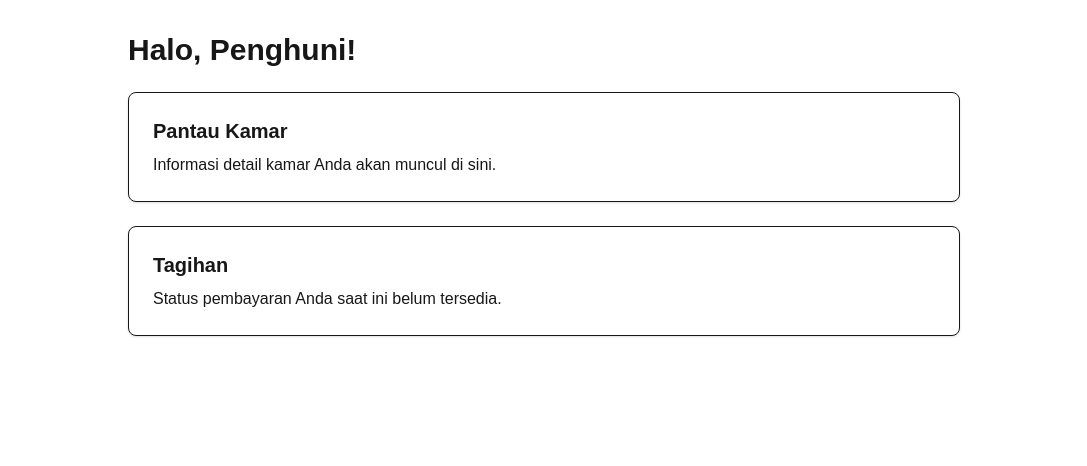
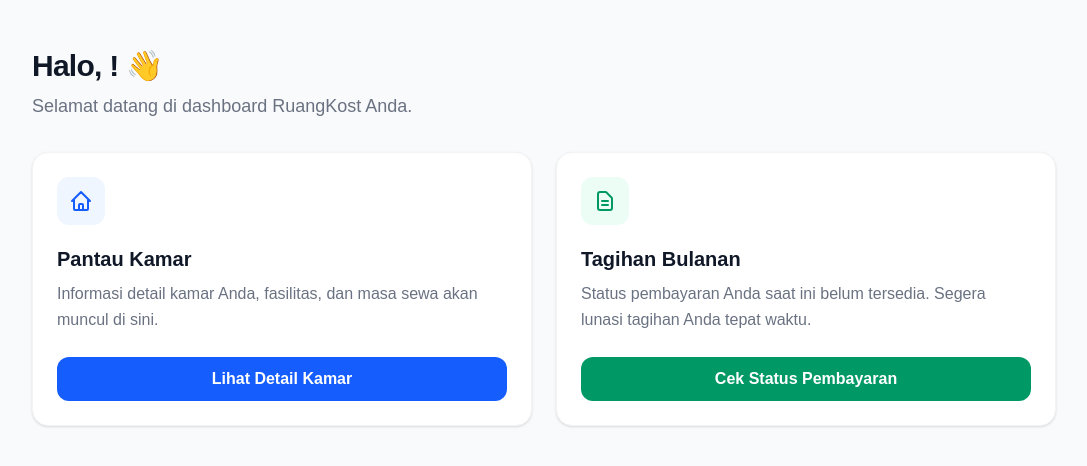
Before and after one commit to augitian1919/ruang-kost, a Next.js app: page /dashboard in a window 1280 px wide. Shown: the top 466 px of the page, without its empty margins (96-1183 px from the left). Built offline with nearby package versions, Linux system fonts and the light colour scheme; no server answers.

Commit message:
update page dashboard

```diff
--- a/app/dashboard/page.tsx
+++ b/app/dashboard/page.tsx
@@ -2,16 +2,18 @@
 
 import React, { useState, useEffect } from "react";
 import { onAuthStateChanged } from "firebase/auth";
-import { auth } from "../../lib/firebase"; // Sesuaikan path jika perlu
+import { auth } from "../../lib/firebase"; // Pastikan path ini sesuai
 
 export default function CustomerDashboardPage() {
-  const [userName, setUserName] = useState<string>("Penghuni");
+  const [userName, setUserName] = useState<string>("");
   const [isLoading, setIsLoading] = useState<boolean>(true);
 
   useEffect(() => {
     const unsubscribe = onAuthStateChanged(auth, (user) => {
       if (user) {
-        setUserName(user.displayName || user.email || "Penghuni");
+        // Mengambil nama depan dari email jika displayName kosong
+        const nameFromEmail = user.email ? user.email.split('@')[0] : "Penghuni";
+        setUserName(user.displayName || nameFromEmail);
       }
       setIsLoading(false);
     });
@@ -19,23 +21,69 @@ export default function CustomerDashboardPage() {
   }, []);
 
   if (isLoading) {
-    return <div className="p-10 text-center">Memuat data...</div>;
+    return (
+      <div className="flex min-h-screen items-center justify-center bg-gray-50">
+        <div className="text-gray-500 font-medium animate-pulse">Memuat dashboard...</div>
+      </div>
+    );
   }
 
   return (
-    <div className="p-8 max-w-4xl mx-auto">
-      <h1 className="text-3xl font-bold mb-6">Halo, {userName}!</h1>
+    <div className="min-h-screen bg-gray-50 p-6 md:p-12 font-sans">
+      <div className="max-w-5xl mx-auto space-y-8">
 
-      <div className="grid gap-6">
-        <section className="p-6 bg-white shadow rounded-lg border">
-          <h2 className="text-xl font-semibold mb-2">Pantau Kamar</h2>
-          <p>Informasi detail kamar Anda akan muncul di sini.</p>
-        </section>
+        {/* Header Section */}
+        <div>
+          <h1 className="text-3xl font-bold text-gray-900 tracking-tight">
+            Halo, {userName}! 👋
+          </h1>
+          <p className="text-gray-500 mt-2 text-lg">
+            Selamat datang di dashboard RuangKost Anda.
+          </p>
+        </div>
 
-        <section className="p-6 bg-white shadow rounded-lg border">
-          <h2 className="text-xl font-semibold mb-2">Tagihan</h2>
-          <p>Status pembayaran Anda saat ini belum tersedia.</p>
-        </section>
+        {/* Dashboard Cards Grid */}
+        <div className="grid grid-cols-1 md:grid-cols-2 gap-6">
+
+          {/* Card 1: Pantau Kamar */}
+          <div className="bg-white rounded-2xl p-6 shadow-sm border border-gray-100 flex flex-col justify-between hover:shadow-md transition-shadow duration-300">
+            <div>
+              {/* Ikon Kamar */}
+              <div className="w-12 h-12 bg-blue-50 text-blue-600 rounded-xl flex items-center justify-center mb-5">
+                <svg className="w-6 h-6" fill="none" stroke="currentColor" viewBox="0 0 24 24" xmlns="http://www.w3.org/2000/svg">
+                  <path strokeLinecap="round" strokeLinejoin="round" strokeWidth={2} d="M3 12l2-2m0 0l7-7 7 7M5 10v10a1 1 0 001 1h3m10-11l2 2m-2-2v10a1 1 0 01-1 1h-3m-6 0a1 1 0 001-1v-4a1 1 0 011-1h2a1 1 0 011 1v4a1 1 0 001 1m-6 0h6" />
+                </svg>
+              </div>
+              <h2 className="text-xl font-bold text-gray-900 mb-2">Pantau Kamar</h2>
+              <p className="text-gray-500 leading-relaxed">
+                Informasi detail kamar Anda, fasilitas, dan masa sewa akan muncul di sini.
+              </p>
+            </div>
+            <button className="mt-6 w-full py-2.5 px-4 bg-blue-600 hover:bg-blue-700 text-white font-semibold rounded-xl transition-colors duration-200">
+              Lihat Detail Kamar
+            </button>
+          </div>
+
+          {/* Card 2: Tagihan */}
+          <div className="bg-white rounded-2xl p-6 shadow-sm border border-gray-100 flex flex-col justify-between hover:shadow-md transition-shadow duration-300">
+            <div>
+              {/* Ikon Tagihan */}
+              <div className="w-12 h-12 bg-emerald-50 text-emerald-600 rounded-xl flex items-center justify-center mb-5">
+                <svg className="w-6 h-6" fill="none" stroke="currentColor" viewBox="0 0 24 24" xmlns="http://www.w3.org/2000/svg">
+                  <path strokeLinecap="round" strokeLinejoin="round" strokeWidth={2} d="M9 12h6m-6 4h6m2 5H7a2 2 0 01-2-2V5a2 2 0 012-2h5.586a1 1 0 01.707.293l5.414 5.414a1 1 0 01.293.707V19a2 2 0 01-2 2z" />
+                </svg>
+              </div>
+              <h2 className="text-xl font-bold text-gray-900 mb-2">Tagihan Bulanan</h2>
+              <p className="text-gray-500 leading-relaxed">
+                Status pembayaran Anda saat ini belum tersedia. Segera lunasi tagihan Anda tepat waktu.
+              </p>
+            </div>
+            <button className="mt-6 w-full py-2.5 px-4 bg-emerald-600 hover:bg-emerald-700 text-white font-semibold rounded-xl transition-colors duration-200">
+              Cek Status Pembayaran
+            </button>
+          </div>
+
+        </div>
       </div>
     </div>
   );
```
